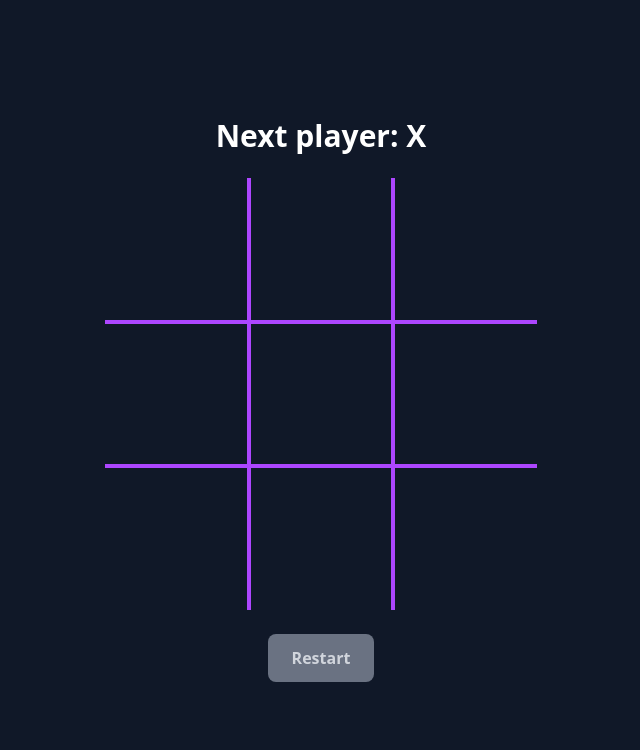
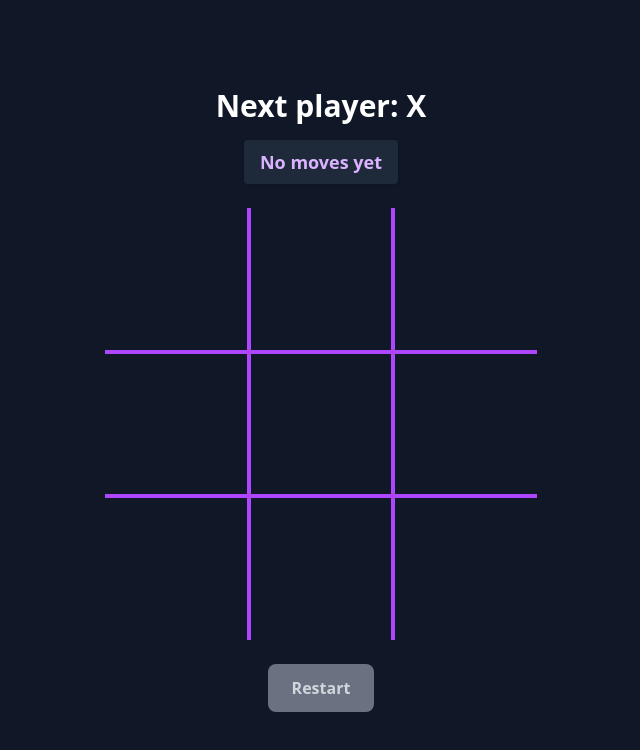
Before and after one commit to wisherjls/react-ttt, a React (Vite) app: page / in a window 1280 px wide. Shown: the top 750 px of the page, without its empty margins (319-959 px from the left). Built offline with nearby package versions, Linux system fonts and the light colour scheme; the HTML template or start-up script is replaced by a standard one.

Commit message:
add move counter

```diff
--- a/src/App.jsx
+++ b/src/App.jsx
@@ -5,6 +5,7 @@ import { calculateWinner } from "./lib";
 export default function App() {
   const [turn, setTurn] = useState("X"); // "X" is first turn
   const [squares, setSquares] = useState(Array(9).fill(null));
+  const [moveCount, setMoveCount] = useState(0);
 
   const hasGameStarted = squares.some((square) => square !== null);
 
@@ -19,11 +20,13 @@ export default function App() {
 
     setSquares(newSquares);
     setTurn(turn === "X" ? "O" : "X");
+    setMoveCount((prev) => prev + 1);
   };
 
   const handleReset = () => {
     setSquares(Array(9).fill(null));
     setTurn("X");
+    setMoveCount(0);
   };
 
   const getStatusMessage = () => {
@@ -33,12 +36,21 @@ export default function App() {
     return `Next player: ${turn}`;
   };
 
+  // Move count display logic
+  const getMoveCountMessage = () => {
+    if (moveCount === 0) return "No moves yet";
+    return `${moveCount} move${moveCount === 1 ? "" : "s"}`;
+  };
+
   return (
     <main className="w-screen h-screen flex justify-center items-center bg-gray-900">
       <div className="flex flex-col items-center gap-6">
         {/* Status message */}
-        <header className="text-3xl font-bold text-white">
-          {getStatusMessage()}
+        <header className="flex flex-col items-center gap-2">
+          <span className="text-3xl font-bold text-white">{getStatusMessage()}</span>
+          <span className="text-lg font-semibold text-purple-300 bg-gray-800 px-4 py-2 rounded shadow mt-2">
+            {getMoveCountMessage()}
+          </span>
         </header>
 
         <div className="relative grid grid-cols-3 w-fit gap-0">
```
